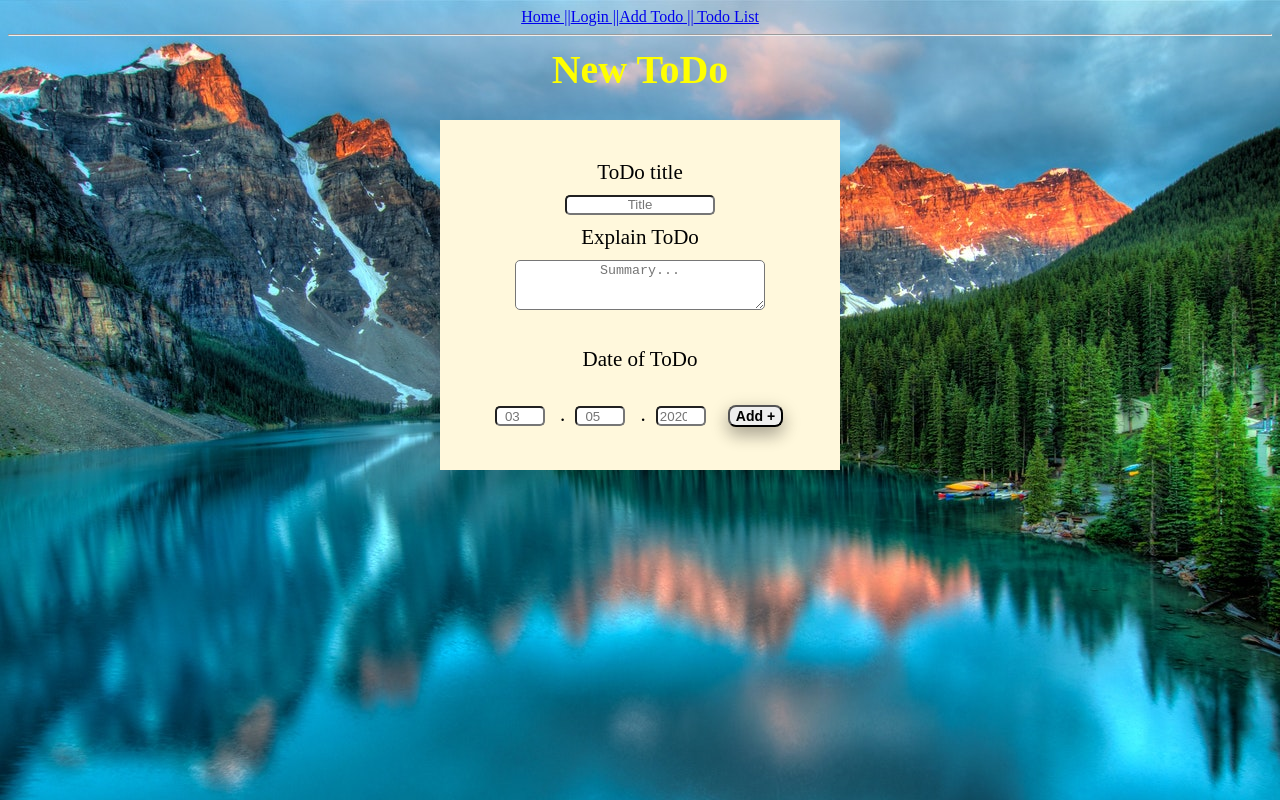
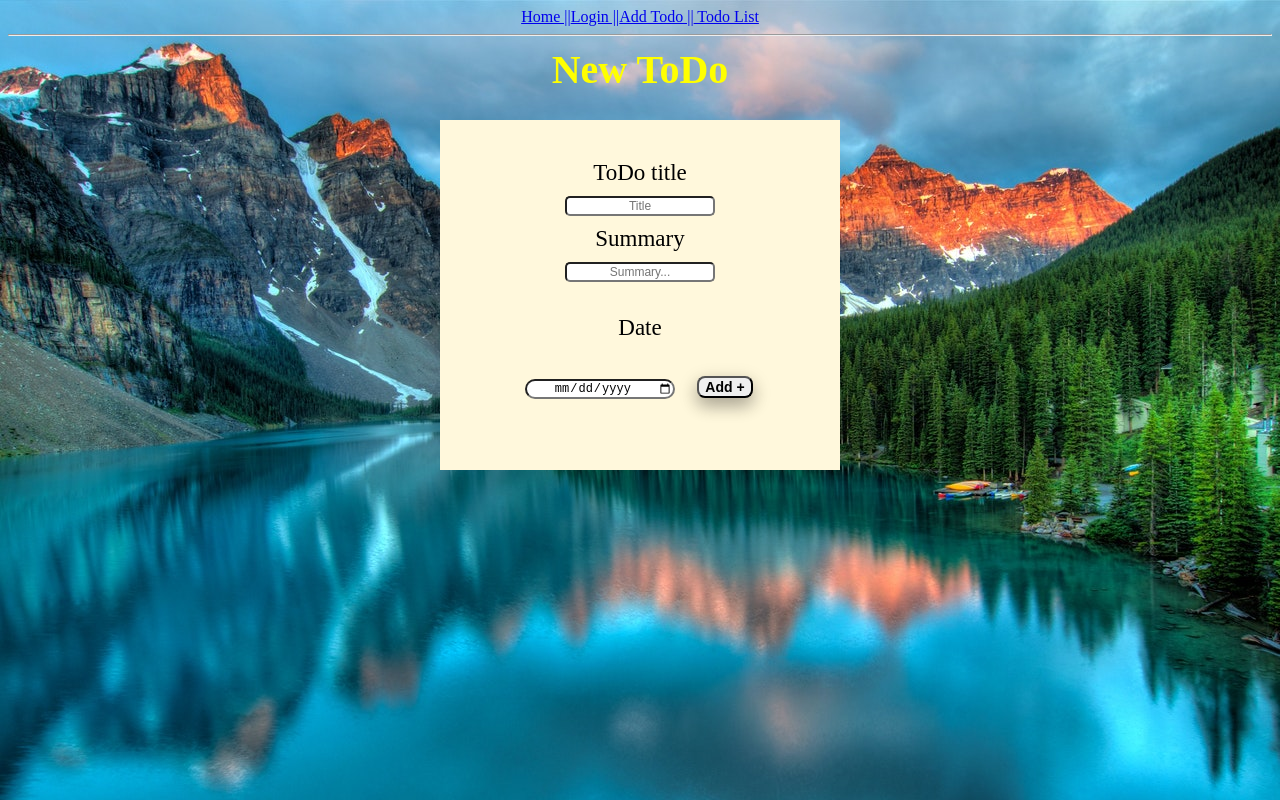
Before and after one commit to hunterwaters/todo-app, a React (Create React App) app: page /addtodo in a window 1280 px wide. Built offline with nearby package versions, Linux system fonts and the light colour scheme.

Commit message:
make it better

```diff
--- a/src/App.js
+++ b/src/App.js
@@ -3,9 +3,8 @@ import {
   BrowserRouter as Router, Switch, Route, Link} from "react-router-dom";
 import TodoList from './ToDoList'
 import TitlePage from './components/titlePage'
-import SignupForm from './components/signupForm'
 import LoginForm from './components/loginForm'
-import TodoForm from './components/todoForm';
+import TodoForm from './components/addTodo';
 
 
 export default function App() {
@@ -21,7 +20,6 @@ export default function App() {
         <Switch>
           <Route exact path="/">
             <TitlePage />
-            <SignupForm />
           </Route>
           <Route path="/login">
             <LoginForm />
--- /dev/null
+++ b/src/components/addTodo.js
@@ -0,0 +1,72 @@
+import React, { Component } from 'react'
+import ReactDom from 'react-dom'
+
+
+export default class addtodo extends Component{
+
+  constructor() {
+    super()
+    this.state = {
+      title: "",
+      summary: "",
+      date: ""
+    }
+  }
+
+  handleChange = event => {
+    this.setState({
+      [event.target.name]:event.target.value
+    })
+  }
+
+  handleSubmit = event => {
+    event.preventDefault();
+
+    console.log("Title:" + this.state.title)
+    console.log("Summary:" + this.state.summary)
+    console.log("Date:" + this.state.date)
+
+
+    const data = {title: this.state.title, summary: this.state.summary, date: this.state.date}
+
+    fetch('http://localhost:7000/api/addtodo', {
+      method: 'POST',
+      body:JSON.stringify(data),
+      headers: {
+        'Content-type': 'application/json',
+        'Accept': 'application/json'
+      }
+    })
+
+    .then(res => {
+      console.log(res)
+      return res.json()})
+      .catch(error => console.log('Error:', error))
+      .then(response => console.log('Success', response));
+    }
+  render() {
+    return (
+        <main role = "main">
+        <h1>New ToDo</h1>
+        <form onSubmit = {this.handleSubmit} className = "todo-Form">
+          <div className="todoTitle">
+            <label htmlFor="toDo-title">ToDo title</label>
+            <br />
+            <input type="text"  className = "title" name="title" placeholder = "Title" required
+            onChange = {this.handleChange} />
+            </div>
+          <div className="form-section">
+            <label htmlFor="summary">Summary</label>
+            <br />
+            <input type = "text" name="summary"  className = "summary"  placeholder = "Summary..."  required onChange = {this.handleChange }/>
+          </div>
+          <div className="form-section">
+            <p className="">Date</p>
+            <input type= "date"  className = "date" name = "date" placeholder = "Date" required onChange = {this.handleChange}  />
+            <button type="submit">Add +</button>
+            </div>
+        </form>
+        </main>
+    );
+}
+}
--- a/src/components/loginForm.js
+++ b/src/components/loginForm.js
@@ -59,6 +59,7 @@ import ReactDOM from 'react-dom'
               onChange = {this.handleChange}  />
               </div>
               <button type = "submit">Login</button>
+              <button type = "submit">Register</button>
               </form>
     <footer role = "content-info">Footer</footer>
     </main>
--- a/src/components/signupForm.js
+++ /dev/null
@@ -1,26 +0,0 @@
-import React from 'react';
-
-
-
-function SignupForm() {
-    return (
-        <div>
-            <form className = 'signup-form'>
-                <div>
-                    <label htmlFor = "email" className = "email">Email</label>
-                    <br />
-                    <input placeholder = "Email" type = "text" name = "email" className = "email" />
-                </div>
-                <div>
-                    <label htmlFor = "password" className  = "password" >Password</label>
-                    <br />
-                    <input placeholder = "Password" type = "text" name = "password" className = "password"/>
-                </div>
-                <button type = "submit">Register</button>
-            </form>
-        </div>
-    )
-}
-
-
-export default SignupForm
--- a/src/components/todoForm.js
+++ /dev/null
@@ -1,30 +0,0 @@
-import React from 'react'
-
-function TodoForm() {
-    return (
-        <main role = "main">
-        <h1>New ToDo</h1>
-        <form className = "todo-Form">
-          <div className="todoTitle">
-            <label for="toDo-title">ToDo title</label>
-            <br />
-            <input type="text" name="toDo-title" placeholder = "Title" required/>
-            </div>
-          <div className="form-section">
-            <label for="toDo-summary">Explain ToDo</label>
-            <br />
-            <textarea name="toDo-summary" rows="2" placeholder = "Summary..."  required></textarea>
-          </div>
-          <div className="form-section">
-            <p className="ToDo-header">Date of ToDo</p>
-            <input type="number" className="date" placeholder="03" min="1" max="12" required=""/> .
-            <input type="number" name="date-day" className="date"  placeholder="05" min="1" max="31" required=""/> .
-            <input type="number" name="date" className="date" placeholder="2020" min="2016" max="2017" required=""/>
-            <button type="submit">Add +</button>
-            </div>
-        </form>
-        </main>
-    );
-}
-
-export default TodoForm
--- a/src/index.css
+++ b/src/index.css
@@ -29,7 +29,7 @@ body {
 }
 
 .todo-Form {
-  font-size: 21px;
+  font-size: 23px;
   width: 400px;
   height: 350px;
   margin: 0 auto;
@@ -100,12 +100,12 @@ input {
   width: 150px;
   border-radius: 5px;
   margin: 10px;
+  font-size: 12px;
 }
 
 .date {
-  width: 15px;
   display: inline-block;
-  border-radius: 5px;
+  border-radius: 10px;
 }
 
 textarea {
```
